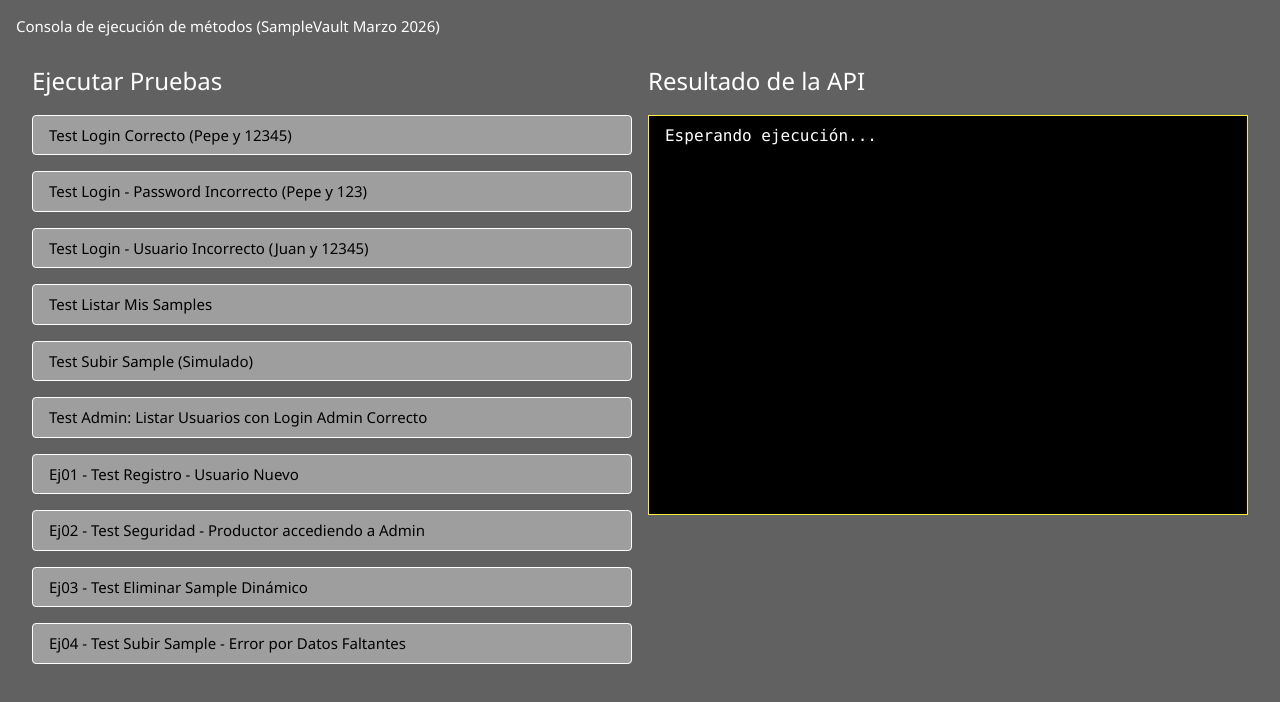
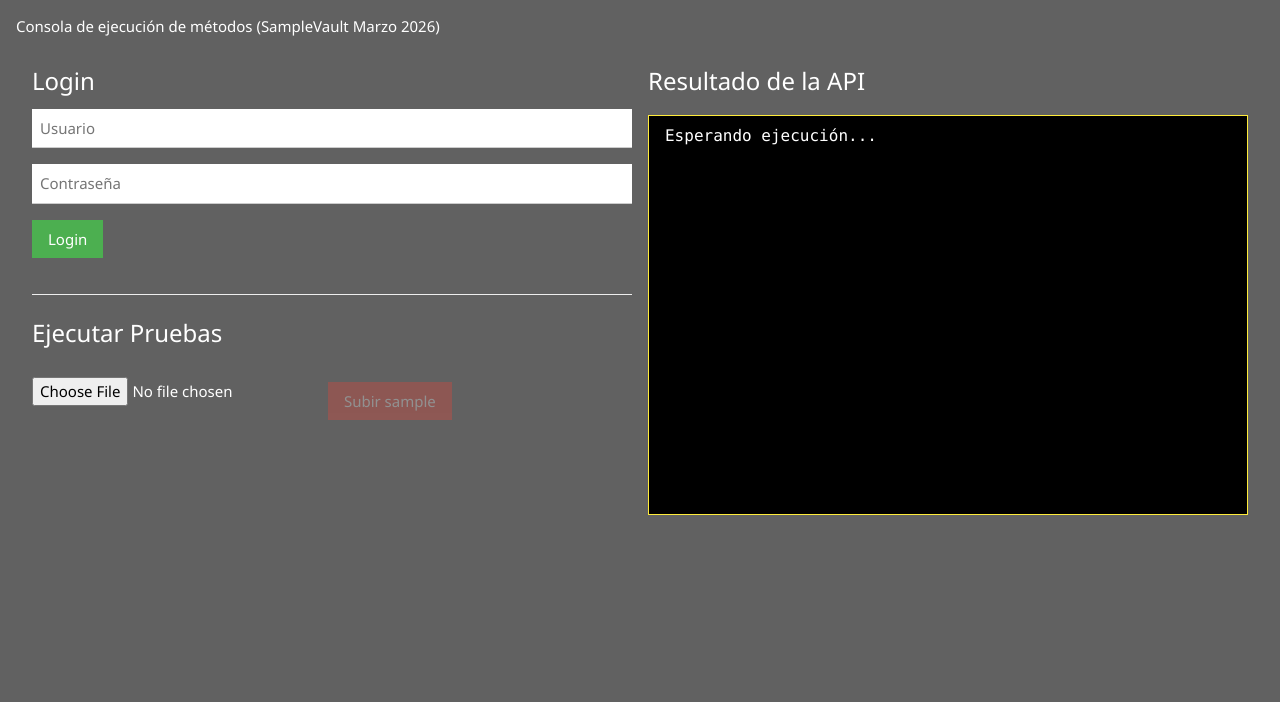
Before and after one commit to meoquisantos2005/sample-vault-tib, a plain HTML site: page frontend/html/login.html in a window 1280 px wide. Shown: the part 96-798 px from the top of the page. Drawn offline with Linux system fonts and the light colour scheme.

Commit message:
feat: agregar login manual con validacion de credenciales

```diff
--- a/frontend/html/login.html
+++ b/frontend/html/login.html
@@ -14,41 +14,79 @@
     <p>Consola de ejecución de métodos (SampleVault Marzo 2026)</p>
 
     <div class="w3-row-padding">
+
+        <!-- IZQUIERDA: TESTS -->
         <div id="test-container" class="w3-col l6 m12 s12">
+
+            <h3 class="w3-text-white">Login</h3>
+
+            <input id="usernameInput" class="w3-input w3-margin-bottom" placeholder="Usuario">
+            <input id="passwordInput" type="password" class="w3-input w3-margin-bottom" placeholder="Contraseña">
+
+            <button id="loginBtn" class="w3-button w3-green w3-margin-bottom">
+                Login
+            </button>
+
+            <hr>
+
             <h3 class="w3-text-white">Ejecutar Pruebas</h3>
+
+            <!-- INPUT REAL -->
+            <input type="file" id="audioInput" class="w3-margin-top" />
+
+            <!-- BOTÓN SUBIDA -->
+            <button id="mimeTestBtn" class="w3-button w3-red w3-margin-top" disabled>
+                Subir sample
+            </button>
+
         </div>
 
+        <!-- DERECHA: RESULTADOS -->
         <div class="w3-col l6 m12 s12">
+
             <h3 class="w3-text-white">Resultado de la API</h3>
-            <div id="api-console" class="w3-code w3-black w3-border-yellow w3-border w3-padding" style="min-height: 400px; overflow-y: auto;">
+
+            <div id="api-console"
+                 class="w3-code w3-black w3-border-yellow w3-border w3-padding"
+                 style="min-height: 400px; overflow-y: auto;">
                 Esperando ejecución...
             </div>
+
         </div>
+
     </div>
 </div>
 
-<!-- MODAL DE ERROR W3.CSS -->
+<!-- MODAL -->
 <div id="errorModal" class="w3-modal">
   <div class="w3-modal-content w3-card-4 w3-animate-top" style="max-width: 500px;">
 
     <header class="w3-container w3-red">
       <span onclick="document.getElementById('errorModal').style.display='none'"
       class="w3-button w3-display-topright">&times;</span>
-      <h3>Error</h3>
+
+      <h3 id="modalTitle">El archivo no es un audio válido</h3>
     </header>
 
     <div class="w3-container w3-padding">
-      <p id="modalMessage">Error</p>
+      <p id="modalMessage">Esperando...</p>
     </div>
 
   </div>
 </div>
 
+<!-- SCRIPTS -->
+ <!--
 <script src="../js/tests/testUtils.js"></script>
 <script src="../js/tests/authTests.js"></script>
 <script src="../js/tests/sampleTests.js"></script>
 <script src="../js/tests/adminTests.js"></script>
 <script src="../js/tests/guia-ejercicios.js"></script>
-<script src="../js/tests/bpmTests.js"></script>
+-->
+
+<!-- TU TEST -->
+<script src="../js/tests/mimeTest.js"></script>
+<script src="../js/tests/loginTest.js"></script>
+
 </body>
 </html>
```
